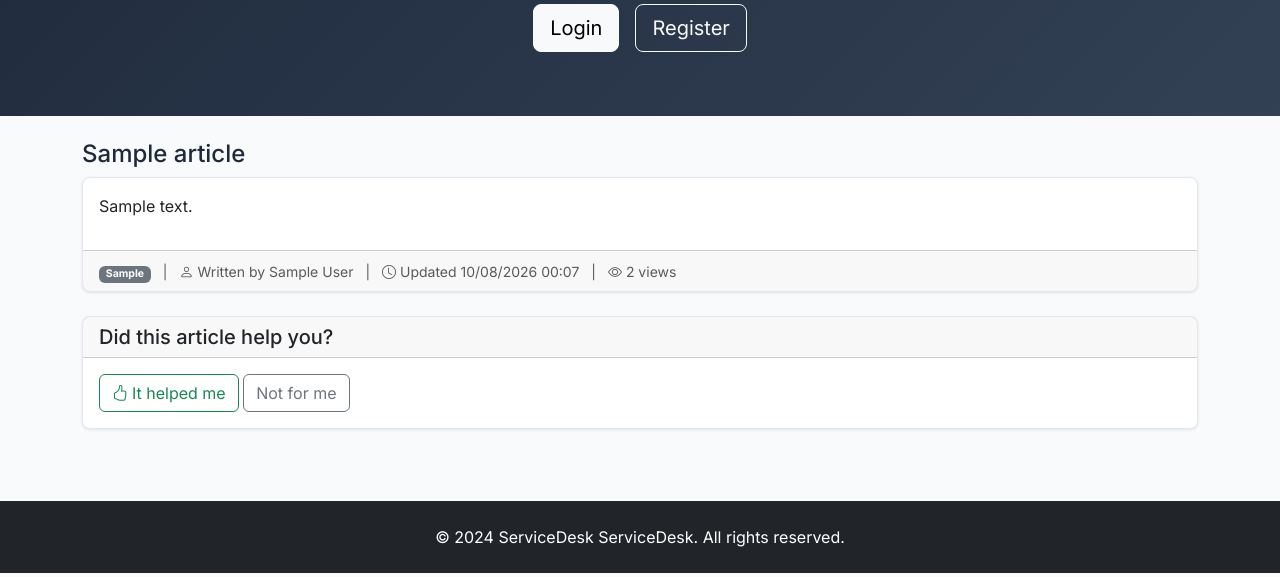
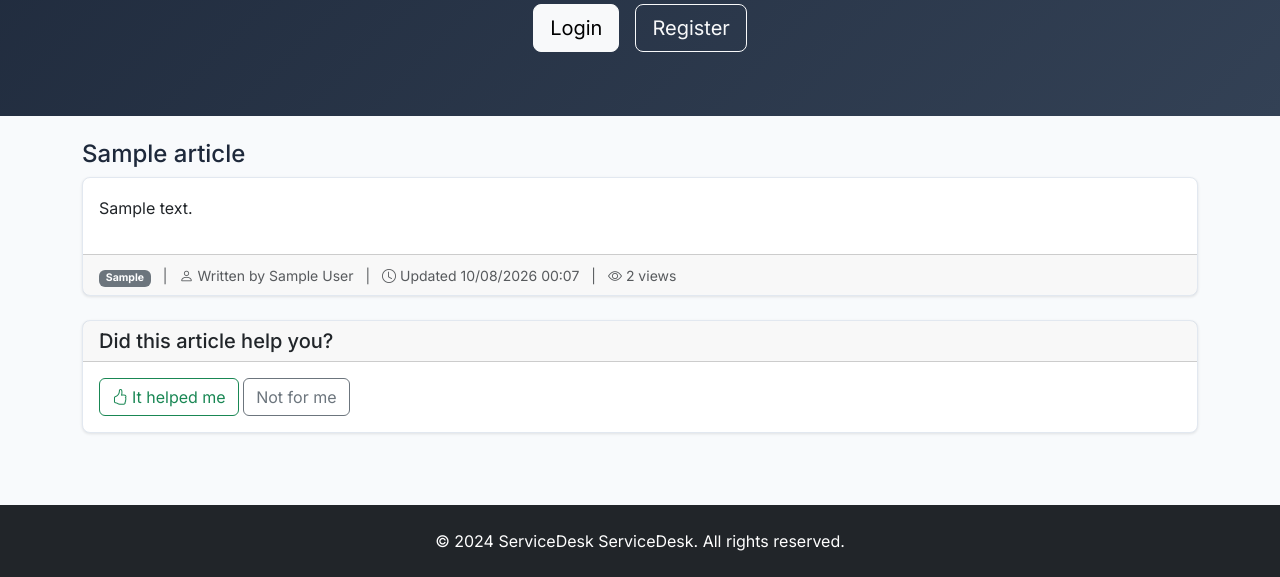
Before and after one commit to avsjadikari/ServiceDesk, a Flask app: page /portal/knowledge/1 in a window 1280 px wide. Shown: the part 320-897 px from the top of the page. Run offline with Flask 3, Linux system fonts and the light colour scheme; tables that the repository leaves empty hold one stand-in row (values such as "Sample post").

Commit message:
Phase 4: constrain long text and add prose-content utility

```diff
--- a/app/templates/portal/base.html
+++ b/app/templates/portal/base.html
@@ -93,6 +93,11 @@
             justify-content: center;
             margin: 0 auto 1rem;
             color: var(--primary);
+        }
+
+        .prose-content {
+            max-width: 65ch;
+            line-height: 1.75;
         }
 
         .dropdown-menu {
--- a/app/templates/portal/knowledge_view.html
+++ b/app/templates/portal/knowledge_view.html
@@ -9,7 +9,7 @@
 
 <div class="card mb-4">
     <div class="card-body">
-        <div style="white-space: pre-wrap;">{{ article.content | markdown_safe }}</div>
+        <div class="prose-content" style="white-space: pre-wrap;">{{ article.content | markdown_safe }}</div>
     </div>
     <div class="card-footer text-muted">
         <small>
--- a/app/templates/portal/view_ticket.html
+++ b/app/templates/portal/view_ticket.html
@@ -20,7 +20,7 @@
                 <h5 class="mb-0">Description</h5>
             </div>
             <div class="card-body">
-                <p style="white-space: pre-wrap;">{{ ticket.description | markdown_safe }}</p>
+                <div class="prose-content" style="white-space: pre-wrap;">{{ ticket.description | markdown_safe }}</div>
             </div>
         </div>
 
```
